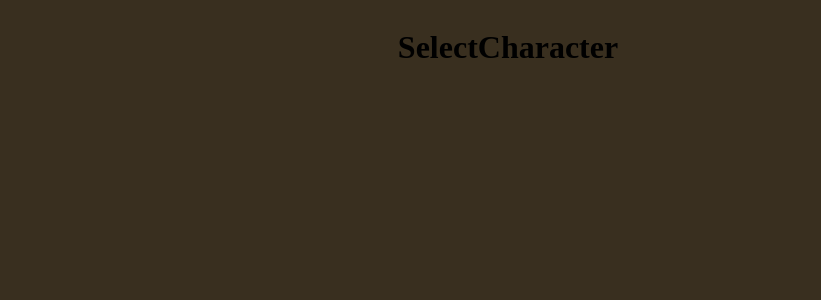
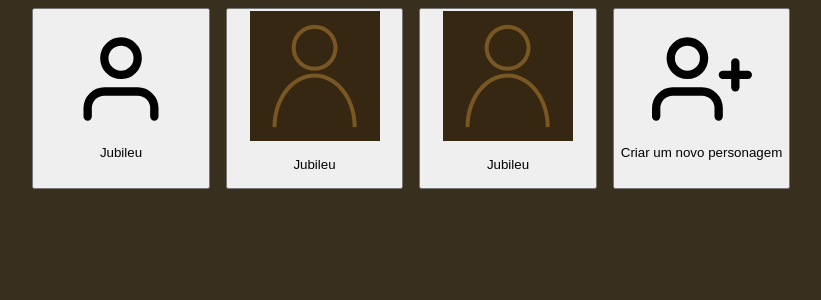
Before and after one commit to ryguigas0/dmbackup, a React (Create React App) app in the folder web/: page /select in a window 1280 px wide. Shown: the top 300 px of the page, without its empty margins (132-953 px from the left). Built offline with nearby package versions, Linux system fonts and the light colour scheme.

Commit message:
Landing and SelecCharacter pages created and stylized

```diff
--- a/web/src/pages/Landing.tsx
+++ b/web/src/pages/Landing.tsx
@@ -1,14 +1,18 @@
 import React from "react"
 import { Link } from "react-router-dom"
+
+import "../styles/pages/landing.css"
 
 export default function Landing() {
     return (
         <div>
-            <h1>Landing</h1>
-            <Link to="/character">CharacterDetails </Link>
-            <Link to="/create">CreateCharacter </Link>
-            <Link to="/edit">EditCharacter </Link>
-            <Link to="/select">SelectCharacter </Link>
+            <h1 className="title">RPG CHARACTER MANAGER</h1>
+            <div className="link-wrapper">
+                <Link to="/create" className="link">Create a new character </Link>
+            </div>
+            <div className="link-wrapper">
+                <Link to="/select" className="link">Select a created character </Link>
+            </div>
         </div>
     )
 }
--- a/web/src/pages/SelectCharacter.tsx
+++ b/web/src/pages/SelectCharacter.tsx
@@ -1,7 +1,45 @@
 import React from "react"
+import { useHistory } from "react-router-dom"
+import { FiUser, FiUserPlus } from "react-icons/fi"
 
-export default function SelectCharacter(){
-    return(
-        <h1>SelectCharacter</h1>
+import "../styles/pages/selectCharacter.css"
+import test_usr_img from "../images/test_usr_img.jpg"
+
+export default function SelectCharacter() {
+
+    const history = useHistory()
+
+    function handleCreateCharacterRedirect() {
+        history.push("/create")
+    }
+
+    function handleCharacterDetailsRedirect(){
+        history.push("/character")
+    }
+
+    return (
+        <div className="character-selection">
+            <button className="character-thumb" onClick={handleCharacterDetailsRedirect}>
+                <div className="add-icon-wrapper">
+                    <FiUser size={100} className="add-icon" />
+                </div>
+                <p>Jubileu</p>
+            </button>
+            <button className="character-thumb" onClick={handleCharacterDetailsRedirect}>
+                <img src={test_usr_img} alt="Jubileu" />
+                <p>Jubileu</p>
+            </button>
+            <button className="character-thumb" onClick={handleCharacterDetailsRedirect}>
+                <img src={test_usr_img} alt="Jubileu" />
+                <p>Jubileu</p>
+            </button>
+            <button className="character-thumb" onClick={handleCreateCharacterRedirect}>
+                <div className="add-icon-wrapper">
+                    <FiUserPlus size={100} className="add-icon" />
+                </div>
+                <p>Criar um novo personagem</p>
+            </button>
+        </div>
+
     )
 }
--- /dev/null
+++ b/web/src/styles/pages/landing.css
@@ -0,0 +1,21 @@
+.title {
+    font-size: 50;
+}
+
+.link-wrapper {
+    padding: 20px;
+    background-color: #C4C4C4;
+    display: flex;
+    justify-content: center;
+    align-items: center;
+}
+
+.link-wrapper + .link-wrapper{
+    margin-top: 20px;
+}
+
+.link {
+    font-size: larger;
+    text-decoration: none;
+    height: 100%;
+}
--- /dev/null
+++ b/web/src/styles/pages/selectCharacter.css
@@ -0,0 +1,9 @@
+.character-selection {
+    display: grid;
+    grid-template-columns: repeat(5, 1fr);
+    gap: 16px;
+}
+
+.add-icon{
+    margin-top: 5px;
+}
```
Also changed, not shown: web/src/images/test_usr_img.jpg (added).
